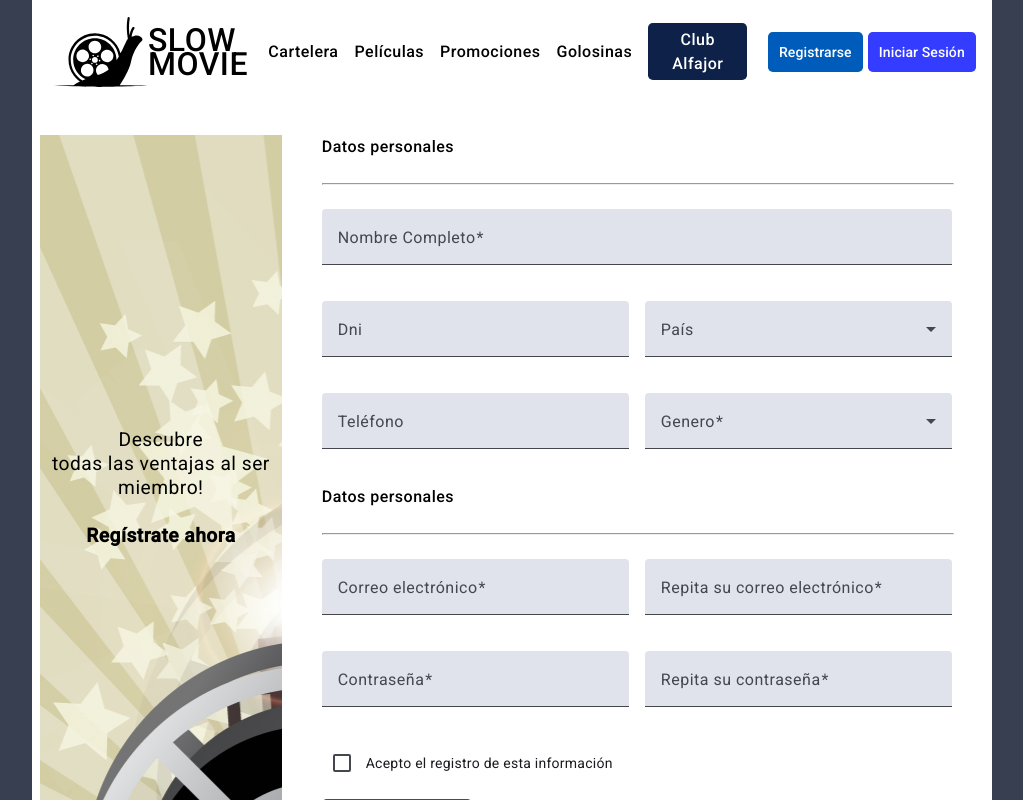
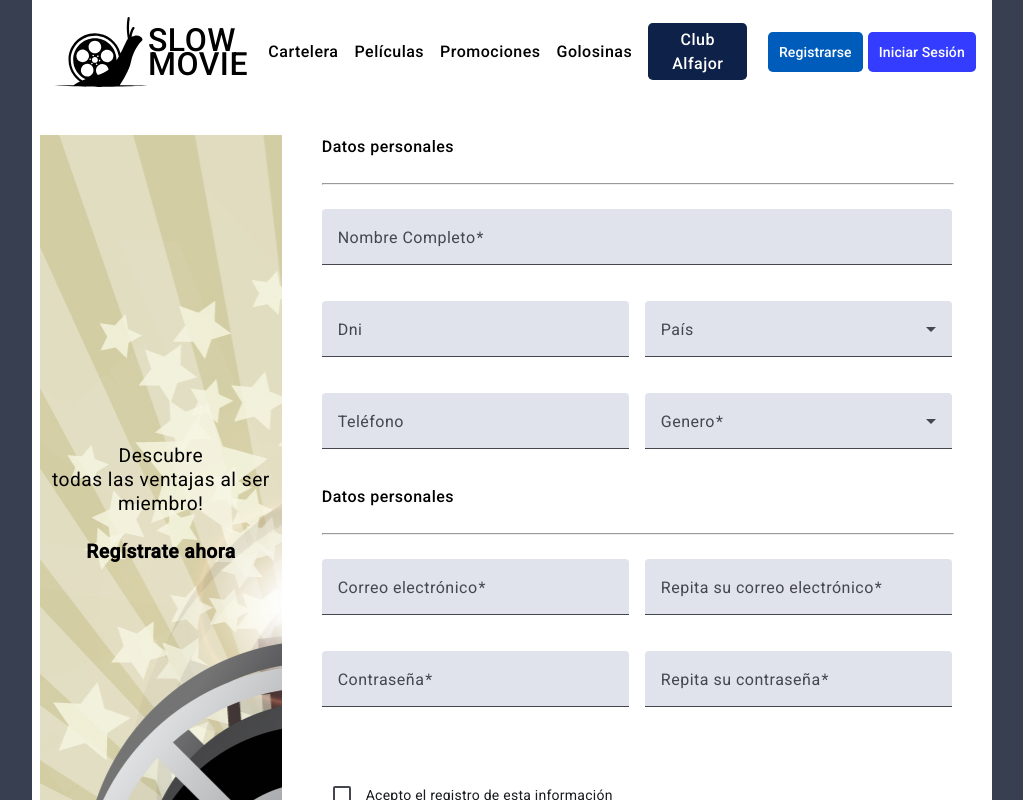
Before and after one commit to jom3/front-end-devathon, an Angular app: page /user/update-user/1 in a window 1280 px wide. Shown: the top 800 px of the page, without its empty margins (128-1151 px from the left). Built offline with nearby package versions, Linux system fonts and the light colour scheme; no server answers.

Commit message:
feat: checkbox container added

```diff
--- a/src/app/auth/pages/register-page/register-page.component.css
+++ b/src/app/auth/pages/register-page/register-page.component.css
@@ -76,7 +76,7 @@ mat-form-field{
   color: rgb(190, 32, 32);
 }
 .checkbox__container {
-  background-color: red;
+  margin-top: 2rem;
   width: 100%;
 }
 .checkbox__agree {
--- a/src/app/auth/pages/register-page/register-page.component.html
+++ b/src/app/auth/pages/register-page/register-page.component.html
@@ -140,7 +140,7 @@
           }
         </mat-form-field>
       </div>
-      <div>
+      <div class="checkbox__container">
         <mat-checkbox formControlName="IsChecked" required>Acepto el registro de esta información</mat-checkbox>
         @if (this.registerForm.controls.IsChecked.getError('required') && this.registerForm.controls.IsChecked.touched ) {
           <p class="form-input__error">El campo es requerido</p>
```
